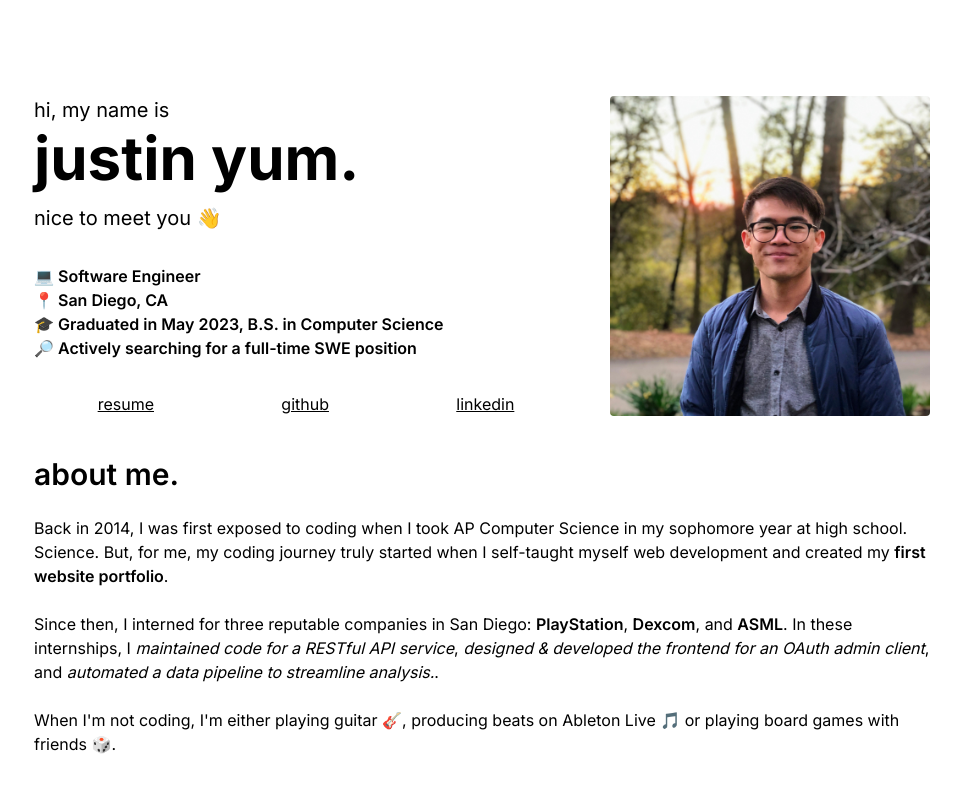
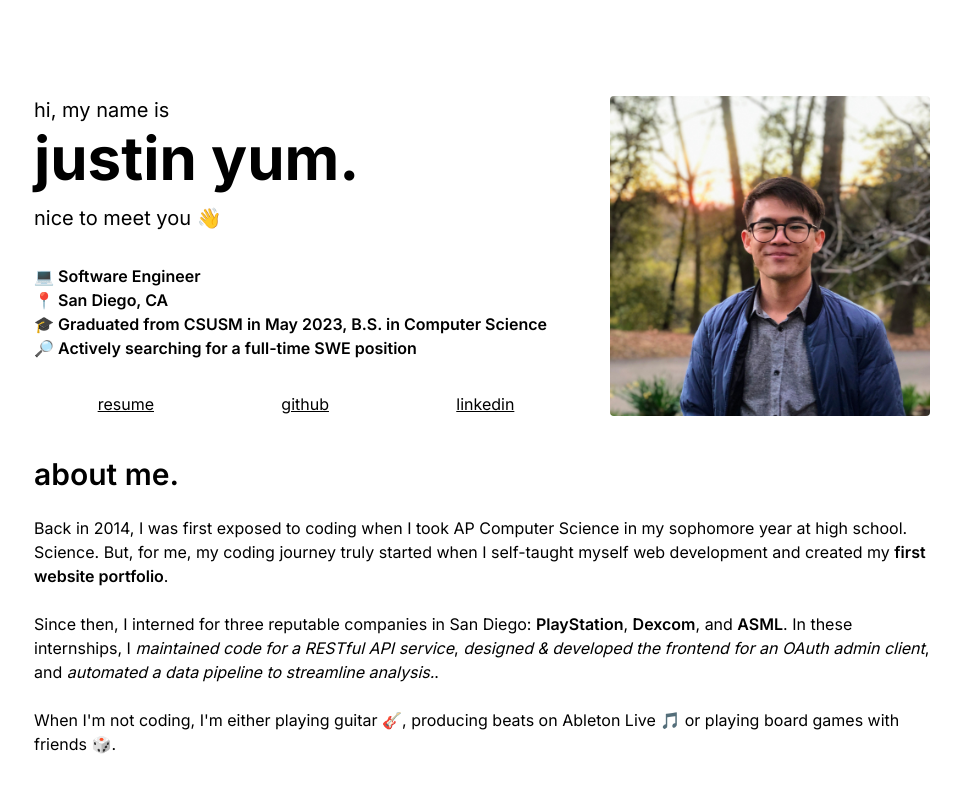
Before and after one commit to justinyum98/justin-yum-portfolio-v2, a Next.js app: page / in a window 1280 px wide. Shown: the top 792 px of the page, without its empty margins (158-1119 px from the left). Built offline with nearby package versions, Linux system fonts and the light colour scheme.

Commit message:
added link to school in intro

```diff
--- a/src/app/page.tsx
+++ b/src/app/page.tsx
@@ -22,7 +22,14 @@ export default function Home() {
             <br />
             📍 San Diego, CA
             <br />
-            🎓 Graduated in May 2023, B.S. in Computer Science
+            🎓 Graduated from{' '}
+            <Link
+              href="https://www.csusm.edu/index.html"
+              className="hover:underline"
+            >
+              CSUSM
+            </Link>{' '}
+            in May 2023, B.S. in Computer Science
             <br />
             🔎 Actively searching for a full-time SWE position
           </p>
```
